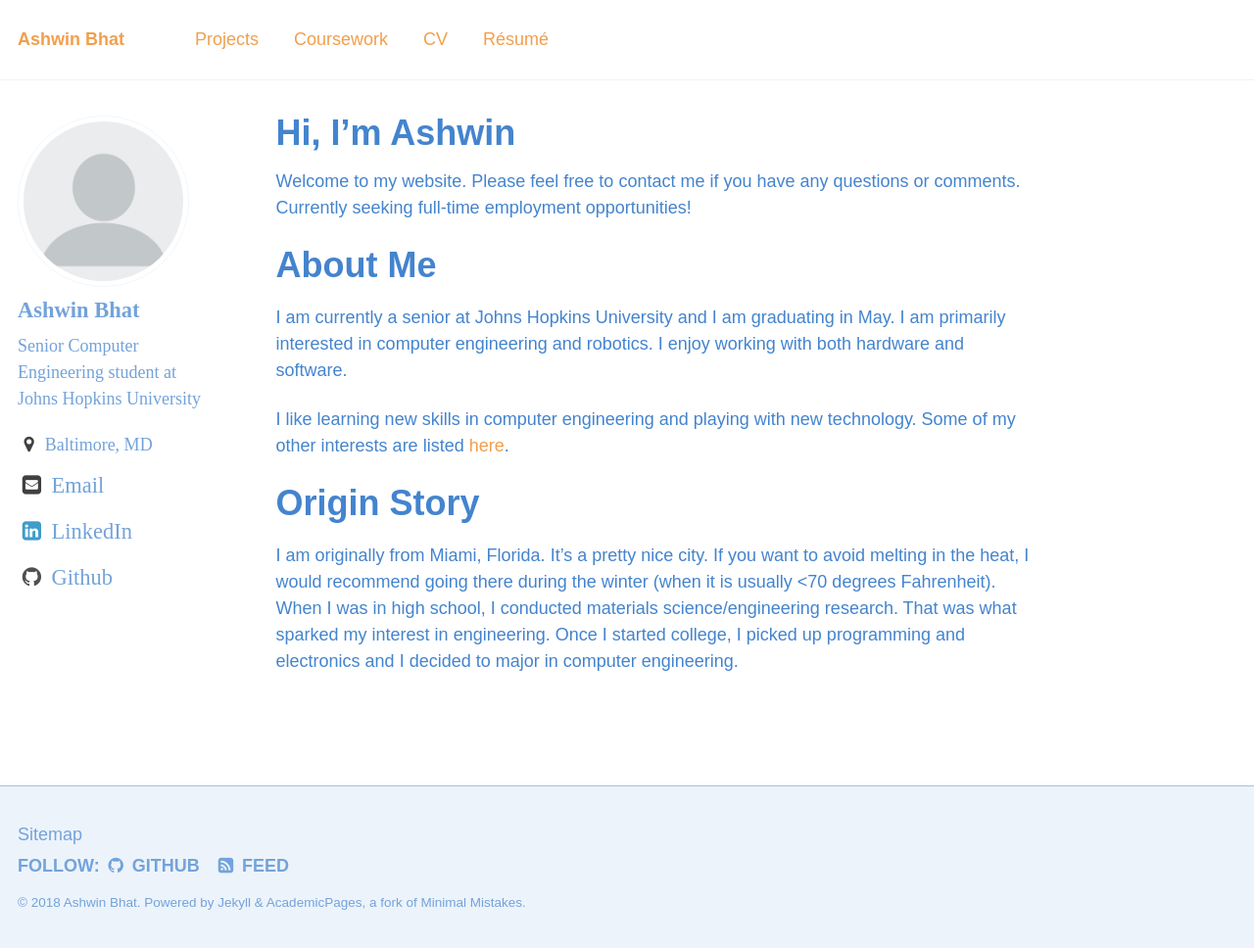
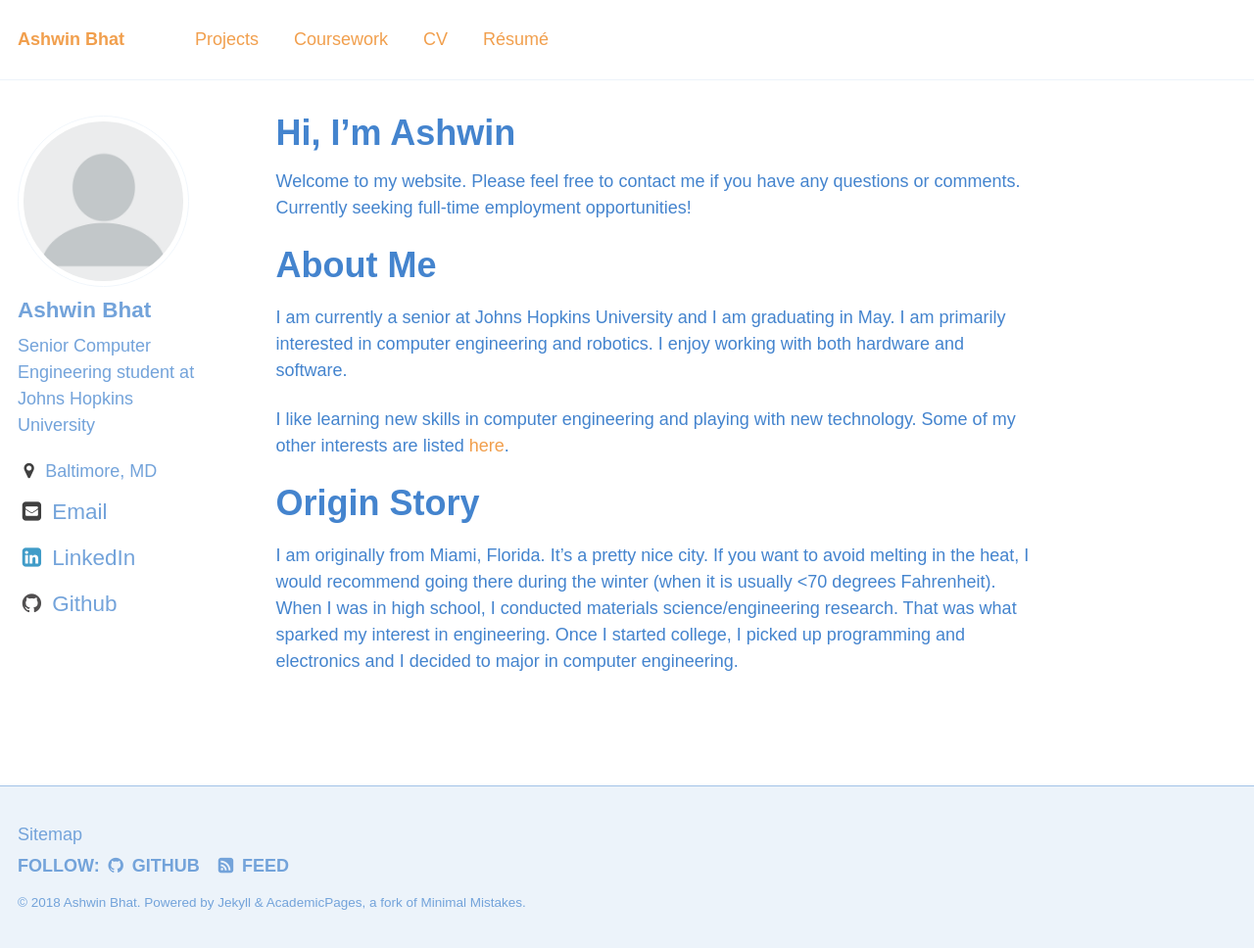
Before and after one commit to The-Shwin/the-shwin.github.io, a Jekyll site: the page built from _pages/about.md, in a window 1280 px wide and 968 px high. Shown: the whole window at 98% size. Built offline with Jekyll 4.4.1, drawn with Linux system fonts in a browser that asks for light colours.

Commit message:
Tried changing font again.

```diff
--- a/_sass/_page.scss
+++ b/_sass/_page.scss
@@ -86,13 +86,13 @@
 
   dt {
     margin-top: 1em;
-    font-family: Miso;
+    font-family: Miso, sans-serif;
     font-weight: bold;
   }
 
   dd {
     margin-left: 1em;
-    font-family: Miso;
+    font-family: Miso, sans-serif;
     font-size: $type-size-6;
   }
 
@@ -228,7 +228,7 @@
 .page__meta {
   margin-top: 2em;
   color: mix(#fff, $gray, 25%);
-  font-family: Miso;
+  font-family: Miso, sans-serif;
   font-size: $type-size-6;
 
   p {
--- a/_sass/_sidebar.scss
+++ b/_sass/_sidebar.scss
@@ -31,7 +31,7 @@
 
   h2, h3, h4, h5, h6 {
     margin-bottom: 0;
-    font-family: Miso;
+    font-family: Miso, sans-serif;
   }
 
   h3, h4 {
@@ -39,7 +39,7 @@
   }
 
   p, li {
-    font-family: Miso;
+    font-family: Miso, sans-serif;
     font-size: $type-size-6;
     line-height: 1.5;
   }
@@ -116,7 +116,7 @@
   }
 }
 .sidebar .author__name {
-  font-family: Miso;
+  font-family: Miso, sans-serif;
   font-size: $type-size-5;
 }
 
@@ -133,7 +133,7 @@
   position: relative;
   display: table-cell;
   vertical-align: middle;
-  font-family: Miso;
+  font-family: Miso, sans-serif;
   z-index: 10;
   position: relative;
   cursor: pointer;
--- a/_sass/_variables.scss
+++ b/_sass/_variables.scss
@@ -15,7 +15,7 @@ $indent-var                 : 1.3em;
 /* system typefaces */
 $serif                      : Miso, sans-serif;
 $sans-serif                 : Miso, sans-serif;
-$monospace                  : Miso, monospace, sans-serif;;
+$monospace                  : Miso, sans-serif;;
 
 /* sans serif typefaces */
 $sans-serif-narrow          : $sans-serif;
```
